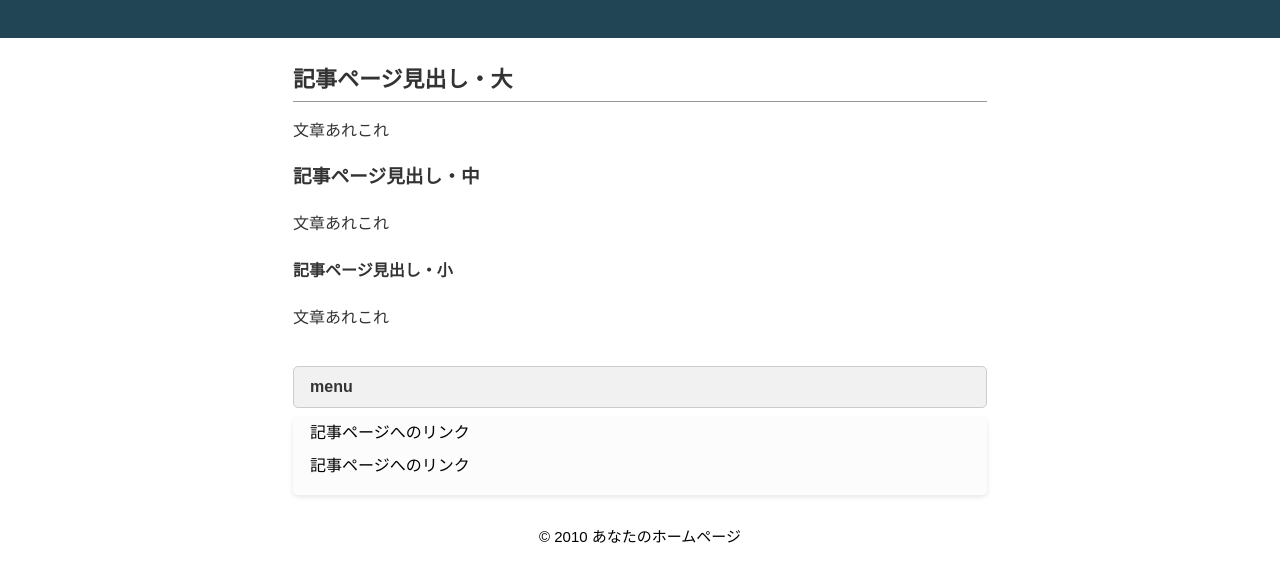
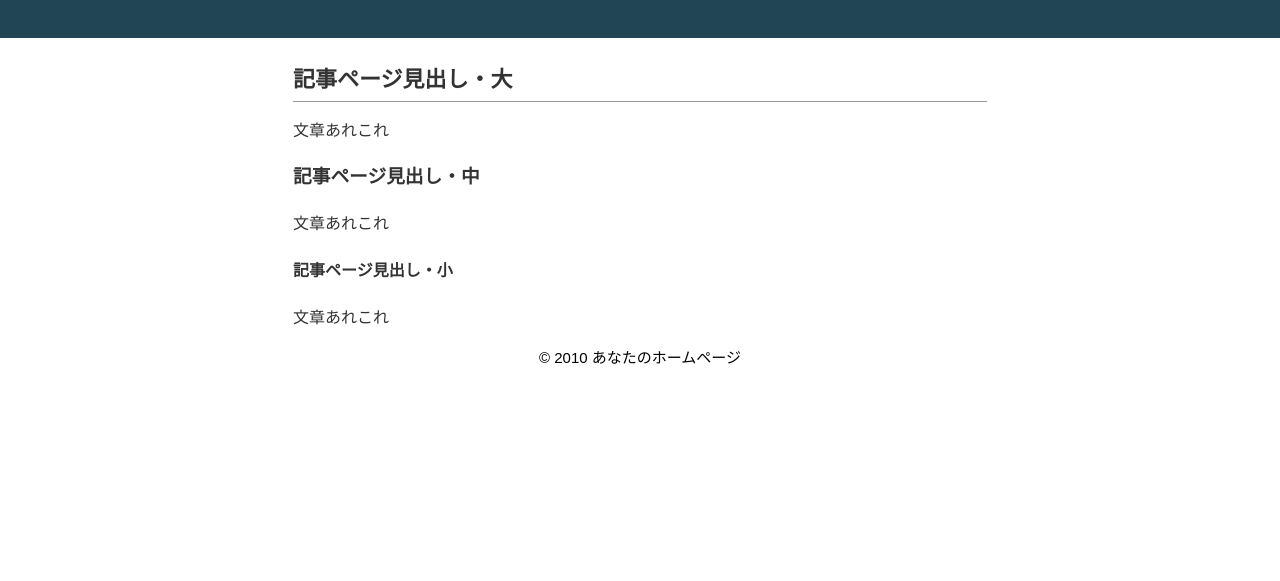
Before and after one commit to k9123/kettoGirl, a plain HTML site: page index.html in a window 1280 px wide. Shown: the part 107-688 px from the top of the page. Drawn offline with Linux system fonts and the light colour scheme.

Commit message:
Update index.html

```diff
--- a/index.html
+++ b/index.html
@@ -2,7 +2,7 @@
 <html lang="ja">
 <head>
 <meta charset="UTF-8">
-<title>あなたのＨＰタイトル</title>
+<title>決闘ガール</title>
 <meta name="keywords" content="ページのキーワードA,B,C">
 <meta name="description" content="ページの説明">
 <meta name="viewport" content="width=device-width, initial-scale=1.0">
@@ -25,13 +25,6 @@
 </div>
 </main>
 <aside>
-<div id="middle-inner">
-<div class="side-title">menu</div>
-<div class="side">
-<ul>
-<li>記事ページへのリンク</li>
-<li>記事ページへのリンク</li>
-</ul>
 </div>
 </div>
 </aside>
```
